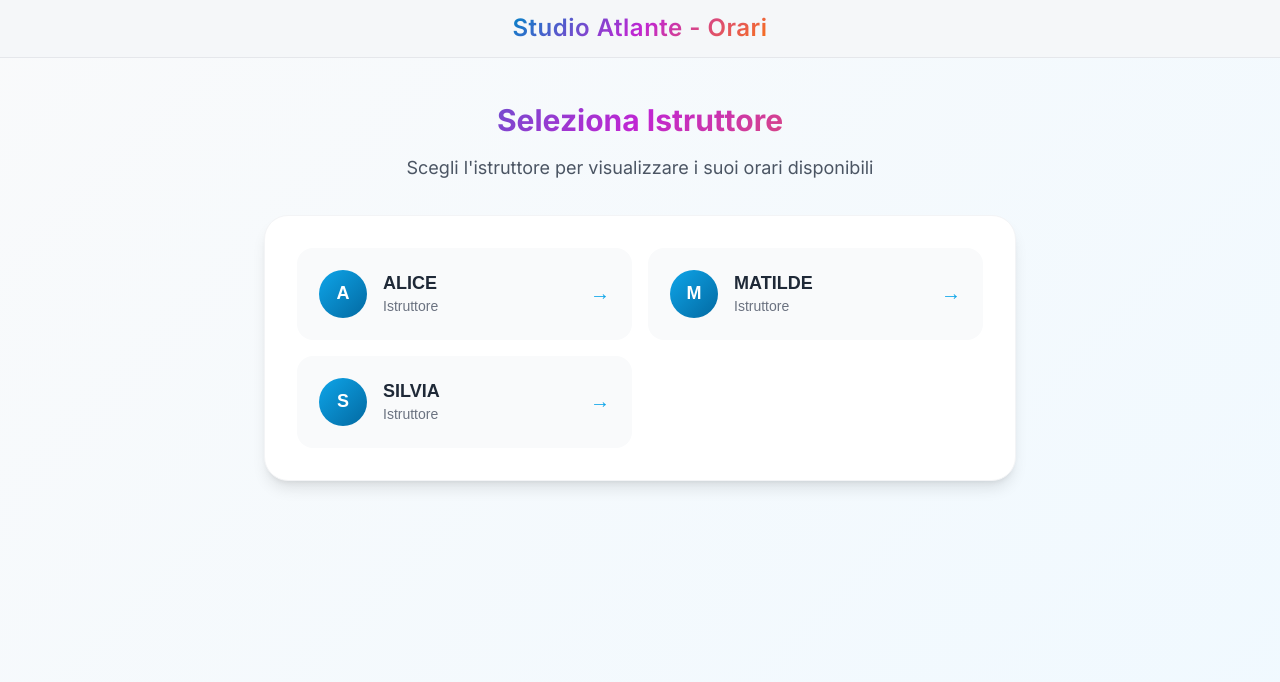
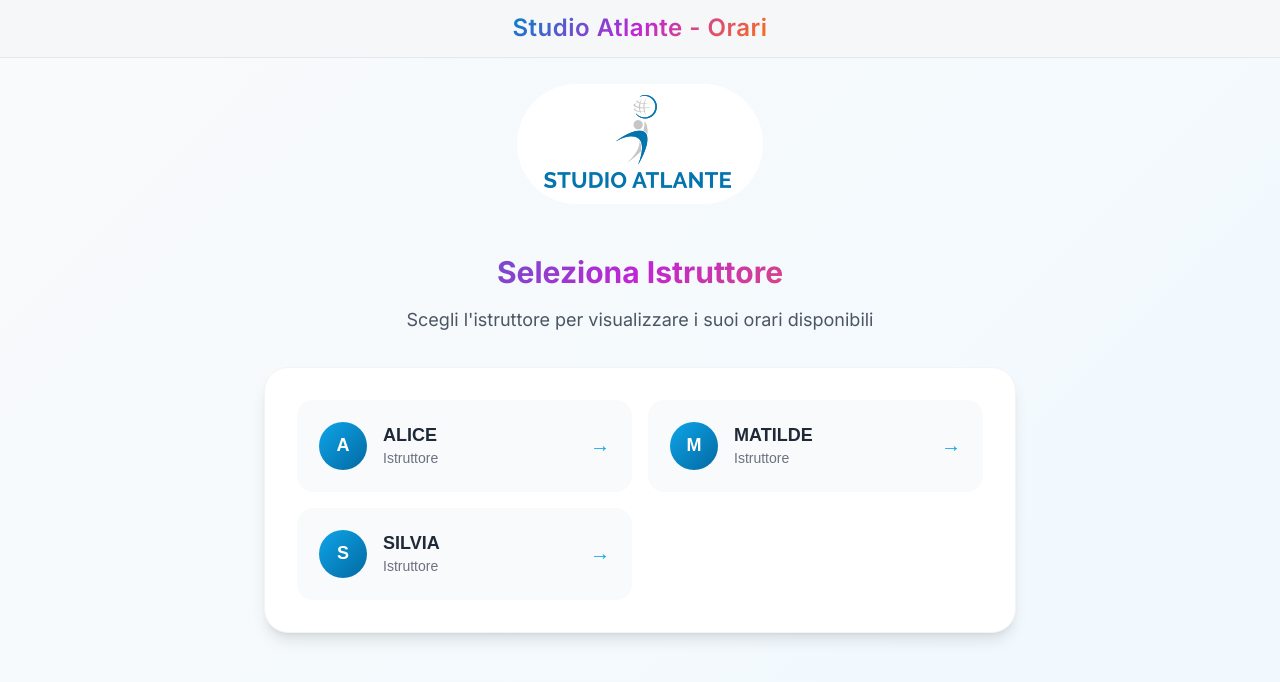
Before and after one commit to robivix/orari-studio-atlante, an Angular app: page / in a window 1280 px wide. Shown: the top 682 px of the page. Built offline with nearby package versions, Linux system fonts and the light colour scheme.

Commit message:
feat: add logo image to homepage

```diff
--- a/src/app/app.ts
+++ b/src/app/app.ts
@@ -9,11 +9,13 @@ import { RouterOutlet } from '@angular/router';
       header{ display:flex; align-items:center; justify-content:center; padding:14px; background:#f5f7f9; border-bottom:1px solid #e5e7eb; }
       header h2{ margin:0; color:#0d5072; letter-spacing:0.5px; }
       main{ padding:20px; }
+      .home-logo{ display:block; margin:0 auto 20px auto; }
     </style>
     <header>
       <h2>Studio Atlante - Orari</h2>
     </header>
     <main>
+      <img src="/logo.png" alt="Studio Atlante Logo" class="home-logo">
       <router-outlet></router-outlet>
     </main>
   `
```
Also changed, not shown: public/logo.png (added).
